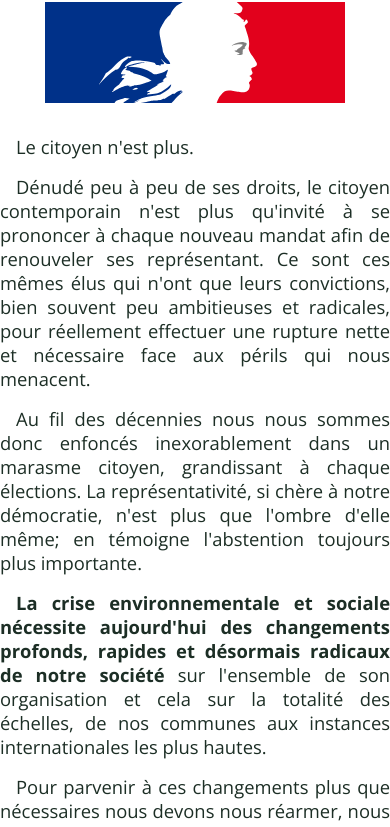
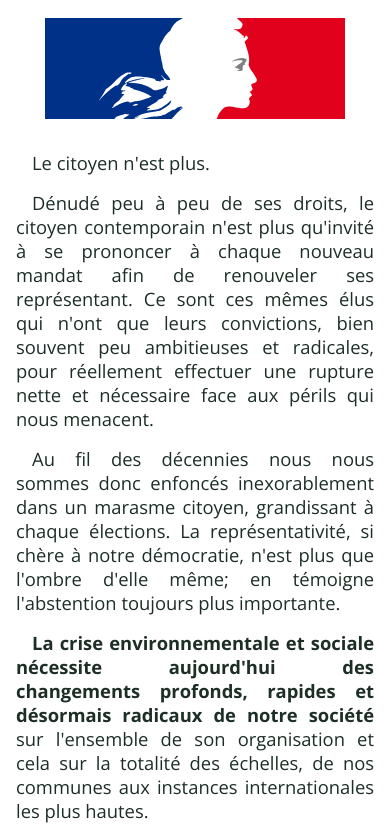
Before and after one commit to edhelas/militantisme_administratif, a plain HTML site: page index.html in a window 390 px wide. Shown: the part 218-1045 px from the top of the page. Drawn offline with nearby package versions, Linux system fonts and the light colour scheme.

Commit message:
Add mobile viewport support

```diff
--- a/index.html
+++ b/index.html
@@ -11,6 +11,7 @@
         rel="stylesheet">
 
     <link rel="stylesheet" href="style.css" type="text/css" />
+    <meta name="viewport" content="width=device-width, user-scalable=no">
 
 </head>
 
--- a/style.css
+++ b/style.css
@@ -14,6 +14,7 @@ body {
     margin: 4rem auto;
     font-family: 'Open Sans', sans-serif;
     font-size: 8px;
+    padding: 1rem;
 }
 
 a:link, a:visited {
```
